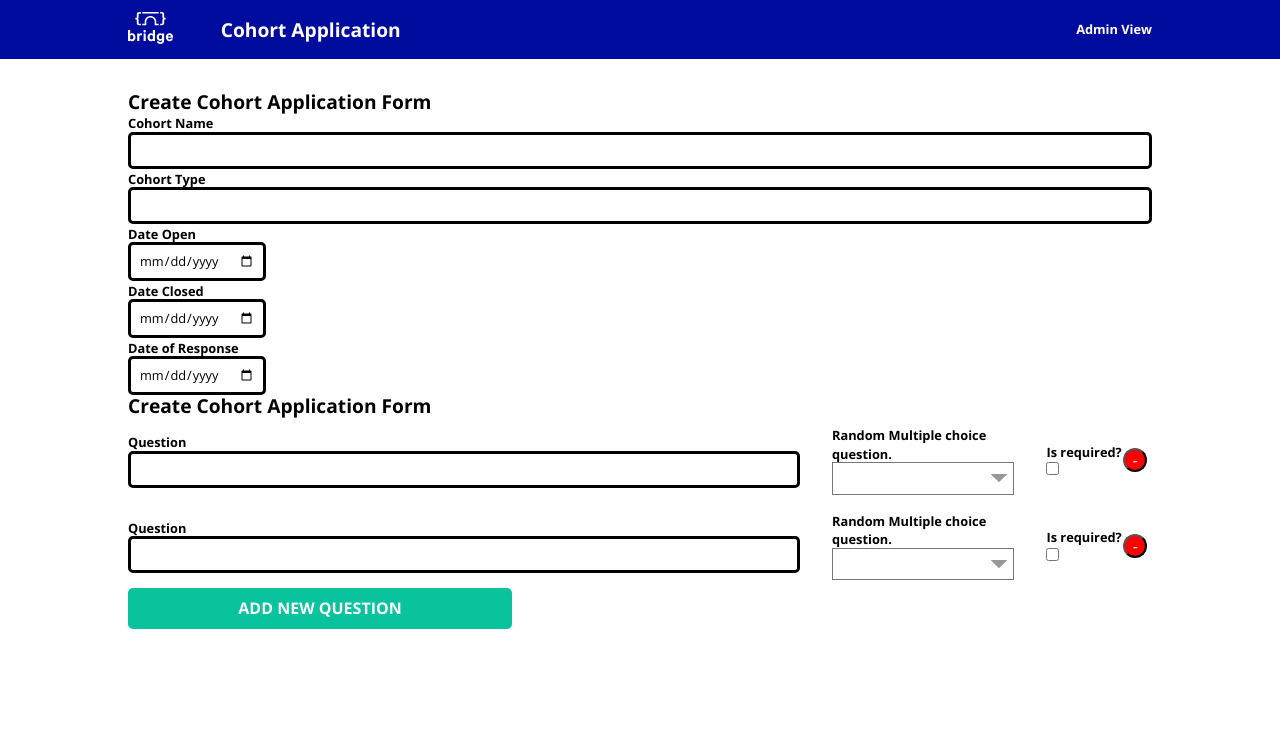
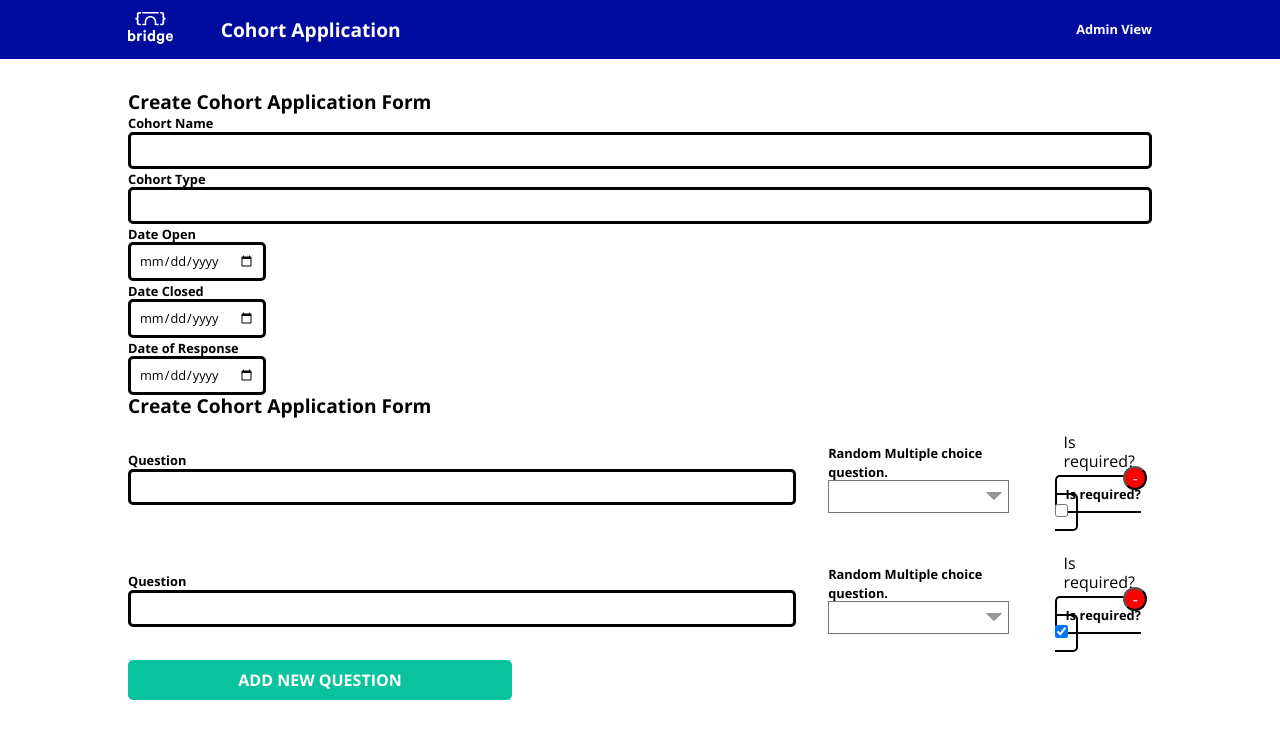
Before and after one commit to bridge-school/applications-frontend, a React (Create React App) app: page /admin/create in a window 1280 px wide. Shown: the top 738 px of the page. Built offline with nearby package versions, Linux system fonts and the light colour scheme.

Commit message:
Updated the checkbox field in Question box

```diff
--- a/src/components/AddQuestions.js
+++ b/src/components/AddQuestions.js
@@ -4,6 +4,7 @@ import PropTypes from 'prop-types';
 import PageTitle from '../components/PageTitle';
 import Input from '../components/Input';
 import Dropdown from '../components/Dropdown';
+import Checkbox from '../components/Fieldset';
 import Button from '../components/Button';
 import bridgeTheme from '../styles/bridgeTheme';
 
@@ -53,7 +54,8 @@ export default function AddQuestions({fields, handleChange, handleAddNewQuestion
       <PageTitle title="Create Cohort Application Form" />
       <QuestionContainer>
         {fields.map((field, index) => {
-          const handleChangeAtIndex = handleChange(index)
+          const handleChangeAtIndex = handleChange(index);
+
           return(
             <QuestionWrap key={`${field}-${index}`}>
               <QuestionDiv>
@@ -74,9 +76,19 @@ export default function AddQuestions({fields, handleChange, handleAddNewQuestion
                 />
               </DropdownDiv>
               <CheckboxDiv>
-                <label>Is required?
-                  <input type="checkbox" name="tempcheckbox" /> {/* Temporary Checkbox: will be replaced by the checkbox component */}
-                </label>
+                <Checkbox
+                  name={`ifRequired${index}`}
+                  data={{
+                    description: 'Is required?',
+                    type: 'checkbox',
+                    items: [
+                    {
+                      label: 'Is required?',
+                      value: field.ifRequired,
+                      handleChange: handleChangeAtIndex('ifRequired')
+                    }]
+                  }}
+                />
               </CheckboxDiv>
               <ButtonDiv>
                 <ButtonElem
--- a/src/components/Fieldset.js
+++ b/src/components/Fieldset.js
@@ -16,26 +16,30 @@ const Legend = styled.legend`
   padding: ${props => props.theme.padding};
 `;
 
-export default function Checkbox() {
-  const data = {
+export default function Checkbox({ name, data }) {
+  data = data ? data : {
     description: 'A Multiple choice question.',
     type: 'checkbox',
     items: [
       {
         label: 'Option a',
         value: 'A',
+        handleChange: {}
       },
       {
         label: 'Option b',
         value: 'B',
+        handleChange: {}
       },
       {
         label: 'Option c',
         value: 'C',
+        handleChange: {}
       },
       {
         label: 'Option d',
         value: 'D',
+        handleChange: {}
       },
     ],
   };
@@ -44,10 +48,16 @@ export default function Checkbox() {
     <div>
       <Fieldset>
         <Legend> {data.description}</Legend>
-        {data.items.map(item => (
-          <CheckboxLabel key={item.value}>
+        {data.items.map((item, index) => (
+          <CheckboxLabel key={index}>
             {item.label}
-            <input type="checkbox" value={item.value} />
+            <input
+              name={name}
+              type={data.type}
+              checked={item.value}
+              value={item.value}
+              onChange={item.handleChange}
+            />
           </CheckboxLabel>
         ))}
       </Fieldset>
@@ -56,5 +66,6 @@ export default function Checkbox() {
 }
 
 Checkbox.propTypes = {
-  data: PropTypes.object.isRequired,
+  name: PropTypes.string,
+  data: PropTypes.object.isRequired
 };
--- a/src/views/CreateCohort.js
+++ b/src/views/CreateCohort.js
@@ -16,14 +16,14 @@ export default function CreateCohort() {
   const [fields, setFields] = useState(
     [
       {
-        description: null,
-        type: null,
-        isRequired: null
+        description: "",
+        type: "",
+        ifRequired: false
       },
       {
-        description: null,
-        type: null,
-        isRequired: null
+        description: "",
+        type: "",
+        ifRequired: true
       }
     ]
   );
@@ -44,7 +44,7 @@ export default function CreateCohort() {
   // Handle question input changes
   const handleQuestionChange = (i) => (type) => (e) => {
     const values = [...fields];
-    values[i][type] = e.target.value;
+    values[i][type] = e.target.type === 'checkbox' ? e.target.checked : e.target.value;
     setFields(values);
   }
 
```
